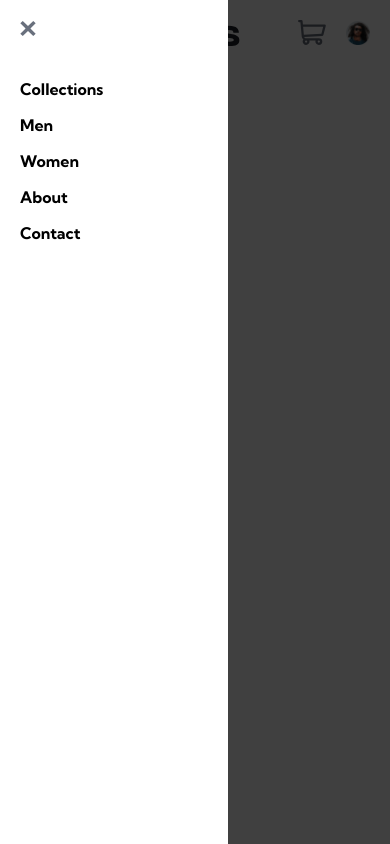
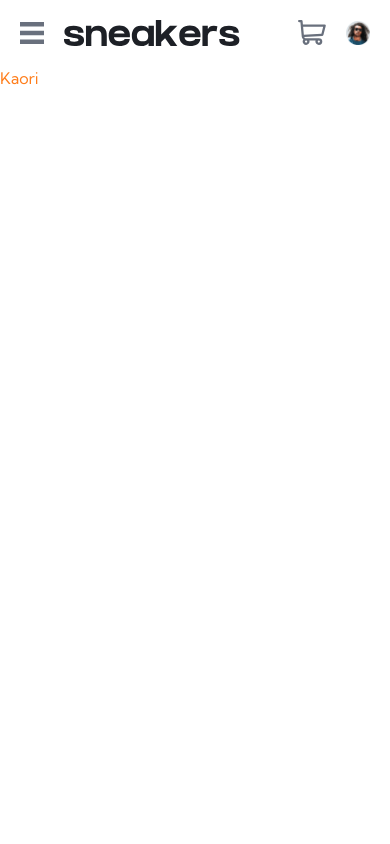
Before and after one commit to kkawakami08/e-commerce-product-page-redux, a Next.js app: page / in a window 390 px wide. Built offline with nearby package versions, Linux system fonts and the light colour scheme.

Commit message:
set open/close functionality for mobile menu

```diff
--- a/app/components/Header.jsx
+++ b/app/components/Header.jsx
@@ -1,20 +1,50 @@
 "use client";
-import React from "react";
+import React, { useState, useRef, useEffect } from "react";
 import Image from "next/image";
 import menuIcon from "../../public/images/icon-menu.svg";
 import logo from "../../public/images/logo.svg";
 import cartIcon from "../../public/images/icon-cart.svg";
 import closeIcon from "../../public/images/icon-close.svg";
 import profileImage from "../../public/images/image-avatar.png";
-import Link from "next/link";
 
 export default function Header() {
+  const [toggleMenu, setToggleMenu] = useState(false);
+
+  const handleOnClick = () => {
+    setToggleMenu((prev) => !prev);
+  };
+
+  useEffect(() => {
+    document.addEventListener("click", handleClickOutside, true);
+  }, []);
+  const refOne = useRef(null);
+  const handleClickOutside = (e) => {
+    if (!refOne.current.contains(e.target)) {
+      console.log("outside div");
+      handleOnClick();
+    } else {
+      console.log("inside div");
+    }
+  };
+
   return (
     <nav className="relative">
+      {toggleMenu && (
         <div className="bg-black/75 absolute h-screen w-screen z-10">
-        <div className="bg-white h-full  w-7/12 p-5 flex flex-col gap-10">
-          <div className="w-4 flex items-center justify-center">
-            <Image src={closeIcon} alt="Close icon" width={500} height={500} />
+          <div
+            className="bg-white h-full  w-7/12 p-5 flex flex-col gap-10"
+            ref={refOne}
+          >
+            <div
+              className="w-4 flex items-center justify-center"
+              onClick={handleOnClick}
+            >
+              <Image
+                src={closeIcon}
+                alt="Close icon"
+                width={500}
+                height={500}
+              />
             </div>
             <ul className="flex flex-col gap-3">
               <li>
@@ -35,9 +65,14 @@ export default function Header() {
             </ul>
           </div>
         </div>
+      )}
+
       <div className="flex items-center justify-between p-5 relative">
         <div className="flex gap-5">
-          <div className="w-6 flex items-center justify-center">
+          <div
+            className="w-6 flex items-center justify-center"
+            onClick={handleOnClick}
+          >
             <Image src={menuIcon} alt="Menu icon" width={500} height={500} />
           </div>
           <div className="w-44 flex items-center justify-center">
```
Lines whose indentation alone changed are shown as unchanged.
